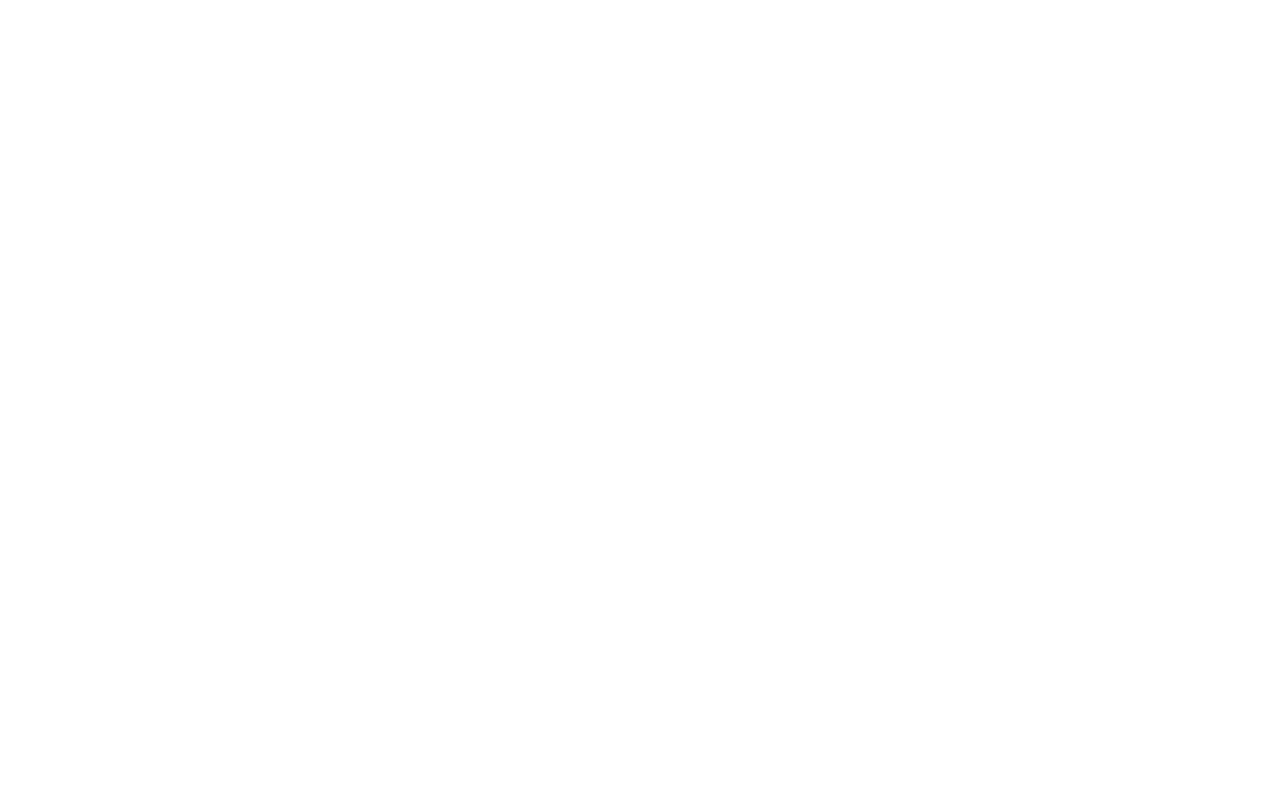
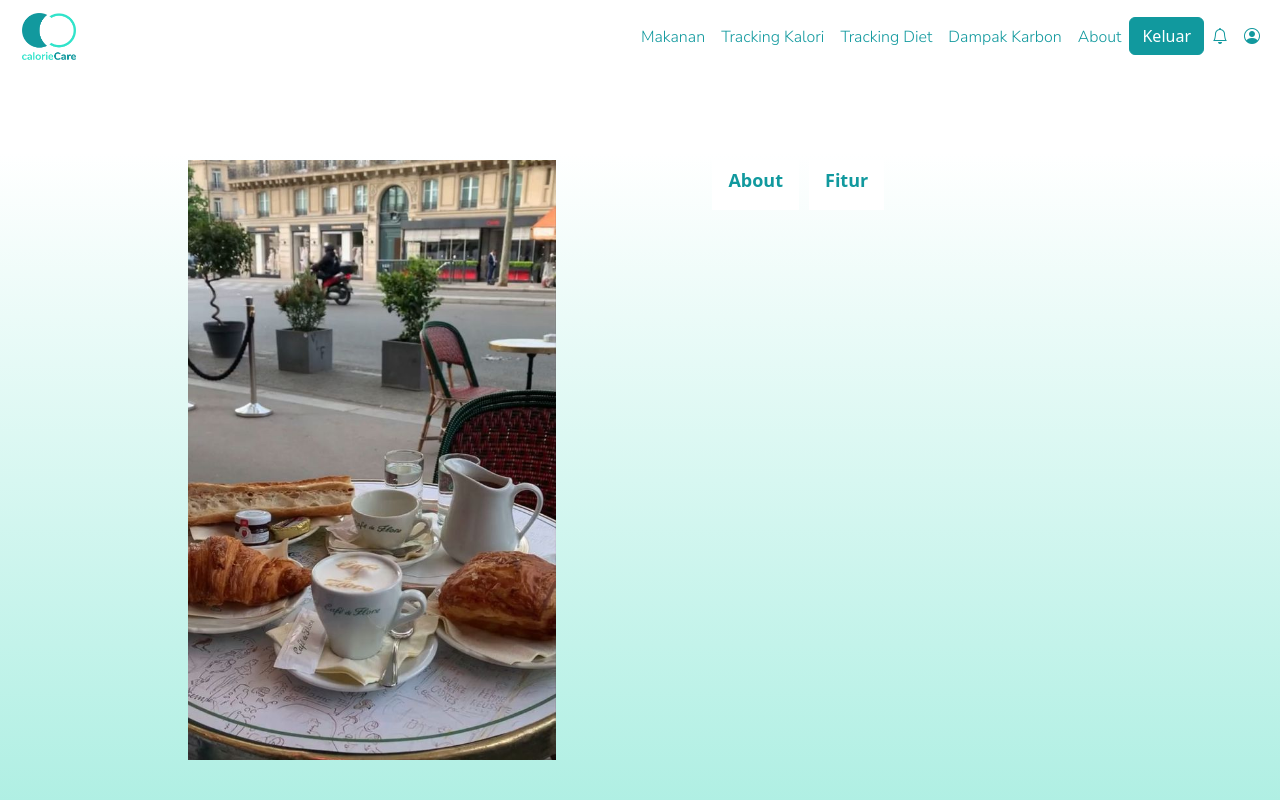
Before and after one commit to Calcare-FEBE-1/calcare-fe-1, a React (Create React App) app: page /AboutUs in a window 1280 px wide. Before the commit this address had no page. Shown: the top 800 px of the page. Built offline with nearby package versions, Linux system fonts and the light colour scheme.

Commit message:
Update About Page

```diff
--- a/src/App.js
+++ b/src/App.js
@@ -1,10 +1,12 @@
 import {Routes, Route} from 'react-router-dom'
+import About from './pages/About';
 import HomePage from './pages/HomePage';
 import Index from './pages/Index';
 import LogIn from './pages/LogIn';
 import Makanan from './pages/Makanan';
 import PilihMakanan from './pages/PilihMakanan';
 import Profil from './pages/Profil';
+
 import SignUp from './pages/SingUp';
 import TrackCal from './pages/TrackCal';
 import TrackKarbon from './pages/TrackKarbon';
@@ -21,7 +23,8 @@
         <Route path='/Makanan' element={<Makanan/>}/>
         <Route path='/pilihMakanan'element={<PilihMakanan/>} />
         <Route path='/TrackKarbon'element={<TrackKarbon/>} />
-        <Route path='/profil'element={<Profil/>} />
+        <Route path='/profil' element={<Profil/>}/>
+        <Route path='/AboutUs'element={<About/>} />
       </Routes>
     </>
   );
--- a/src/components/Navbar.js
+++ b/src/components/Navbar.js
@@ -42,6 +42,9 @@
                         <Link className="nav-link" to='/TrackKarbon'>Dampak Karbon</Link>
                     </li>
                     <li className="nav-item">
+                        <Link className="nav-link" to='/AboutUs'>About</Link>
+                    </li>
+                    <li className="nav-item">
                         <Link className="btn btn-primary" to="/LogIn">Keluar</Link>
                     </li>
                     <li className="nav-item">
--- /dev/null
+++ b/src/pages/About.js
@@ -0,0 +1,66 @@
+
+import React, {Fragment, useState} from 'react'
+import Footer from '../components/Footer';
+import Navbar from '../components/Navbar';
+import '../style/css/About.css'
+
+const About = () =>{
+
+    const [ toggleTab, setToggleTab] = useState()
+    const toggleState = (index) =>{
+        setToggleTab(index)
+    }
+
+    return(
+        <Fragment>
+            <Navbar/>
+            <section className='about'>
+                <div className='row'>
+                    <div className='column'>
+                        <div className='about-img'>
+
+                        </div>
+                    </div>
+
+                    <div className='column'>
+                        <div className='tabs'>
+                            <div className={toggleTab === 1 ? 'single-tab active-tab' : 'single-tab'} onClick={() => toggleState(1)}>
+                                <h2>About</h2>
+                            </div>
+                            <div className={toggleTab === 2 ? 'single-tab active-tab' : 'single-tab'} onClick={() => toggleState(2)}>
+                                <h2>Fitur</h2>
+                            </div>
+
+                        </div>
+                        <div className='tab-content'>
+                            <div className={toggleTab === 1 ? 'contents active-content' : 'contents'}>
+                                <h2>Story About Us</h2>
+                                <p>
+                                    Calcare adalah sebuah platform yang bisa menghitung kebutuhan kalori tiap hari nya, beserta dengan perhitungan karbon sesuai dengan makanan yang dipilih oleh user. Dan juga bisa mendapatkan rekomendasi diet sehat
+                                </p>
+                            </div>
+                            <div className={toggleTab === 2 ? 'contents active-content' : 'contents'}>
+                                <h2>Fitur</h2>
+                                <p>
+                                    Calcare memiliki beberapa fitur yang dapat digunakan oleh para pengguna dengan harapan dapat membantu kebutuhan pengguna.
+                                    <ul>
+                                        <li>Track Kalori</li>
+                                        <li>Pilihan Makanan</li>
+                                        <li>Dampak Karbon</li>
+                                        <li>Track Diet</li>
+
+                                    </ul>
+                                </p>
+                            </div>
+                        </div>
+                    </div>
+                </div>
+            </section>
+
+            <Footer/>
+
+        </Fragment>
+    )
+}
+
+export default About;
--- /dev/null
+++ b/src/style/css/About.css
@@ -0,0 +1,97 @@
+.about{
+    margin-top: 5rem;
+    padding: 5rem 3rem 3rem 3rem;
+    background: linear-gradient(to top, #AFEFE3 , white 90%);
+}
+.row{
+    display: flex;
+    justify-content: space-around;
+}
+.row .column{
+    width: 40%;
+}
+.column .tabs{
+    display: flex;
+}
+.single-tab{
+    background-color: white;
+    margin-right: 10px;
+    cursor: pointer;
+}
+.single-tab h2{
+    display: block;
+    padding: 10px 16px;
+    border-radius: 4px;
+    color: #11999E;
+    font-size: 18px;
+    font-weight: 600;
+}
+.about-img{
+    position: relative;
+    background-image: url("../../assets/img/images.jpg");
+    background-repeat: no-repeat;
+    background-size: cover;
+    background-position: center center;
+    margin-left: 5rem;
+    height: 600px;
+    width: 80%;
+}
+.contents{
+    padding-top: 1.5rem;
+    padding-bottom: 1.5rem;
+    display: none;
+}
+.active-content{
+    display: block;
+}
+.active-tab{
+    background: #AFEFE3;
+    position: relative;
+}
+.active-tab::before{
+    position: absolute;
+    bottom: 5px;
+    left: 50%;
+    transform: translateX(-50%);
+    content: '';
+    width: 0;
+    height: 0;
+    border-style: solid;
+    border-width: 5px 5px 0 5px;
+    border-color: #11999E transparent transparent transparent;
+}
+.active-tab h2{
+    color: white;
+}
+.contents h2{
+    font-size: 40px;
+    font-weight: 700;
+    line-height: 1.4;
+    margin-bottom: 1rem;
+}
+.contents p{
+    padding-bottom: 1rem;
+    font-size: 16px;
+    line-height: 1.8;
+    font-weight: 400;
+    color:dimgray;
+}
+@media screen and (max-width:768px) {
+    .about{
+        padding: 2rem 1rem 3rem 1rem;
+    }
+    .row{
+        display: flex;
+        flex-direction: column;
+    }
+    .about-img{
+        height: 500px;
+    }
+    .row .column{
+        width: 100%;
+    }
+    .tabs{
+        padding-top: 3rem;
+    }
+
+}
```
Also changed, not shown: src/assets/img/images.jpg (added).
